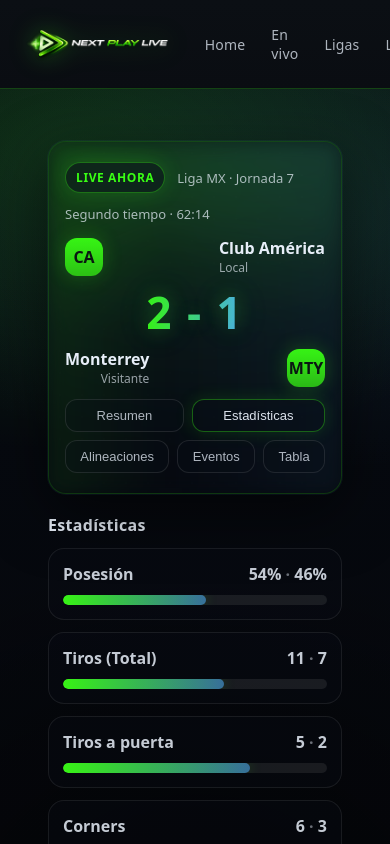
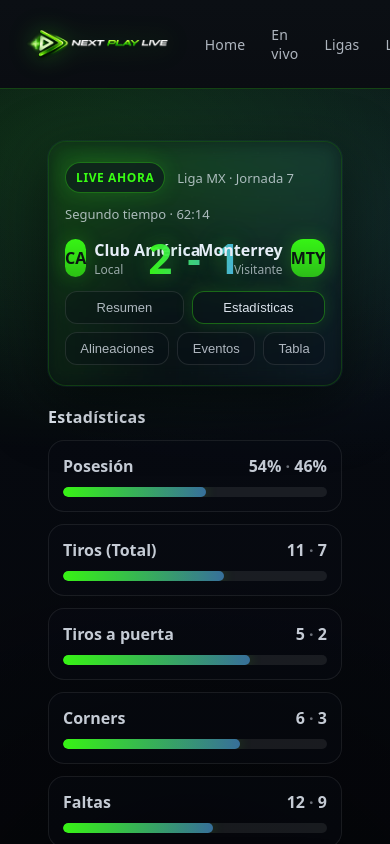
Before and after one commit to jonkas43/nextplaylive, a Next.js app: page / in a window 390 px wide. Built offline with nearby package versions, Linux system fonts and the light colour scheme.

Commit message:
Fix mobile team name alignment

```diff
--- a/app/globals.css
+++ b/app/globals.css
@@ -527,3 +527,60 @@
   /* Reduce glow */
   .heroCard::before{ opacity: .55 !important; }
 }
+
+/* =========================
+   MOBILE: arregla desfase de equipos en el HERO
+   ========================= */
+@media (max-width: 720px){
+
+  /* HERO compacto */
+  .heroCard{
+    padding: 20px 16px !important;
+    border-radius: 18px !important;
+  }
+
+  /* En mobile NO apiles equipos en columnas ni separes badge/nombre */
+  .scoreRow{
+    display: grid !important;
+    grid-template-columns: 1fr auto 1fr !important;
+    align-items: center !important;
+    gap: 10px !important;
+  }
+
+  /* Cada team se queda “pegado” (badge + texto juntos) */
+  .team{
+    min-width: 0 !important;
+    width: auto !important;
+    justify-content: flex-start !important;
+    gap: 8px !important;
+  }
+
+  .teamRight{
+    justify-content: flex-end !important;
+    text-align: right !important;
+  }
+
+  /* Score centrado */
+  .score{
+    justify-self: center !important;
+    font-size: 42px !important;
+    line-height: 1 !important;
+    margin: 0 !important;
+  }
+
+  /* Evita que el nombre empuje / se rompa */
+  .teamName{
+    white-space: nowrap !important;
+    overflow: hidden !important;
+    text-overflow: ellipsis !important;
+    max-width: 140px !important;
+    font-size: 16px !important;
+  }
+
+  .teamSub{
+    white-space: nowrap !important;
+    overflow: hidden !important;
+    text-overflow: ellipsis !important;
+    max-width: 140px !important;
+  }
+}
```
